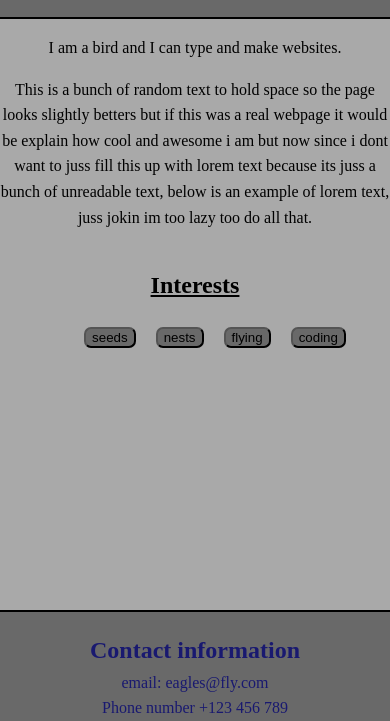
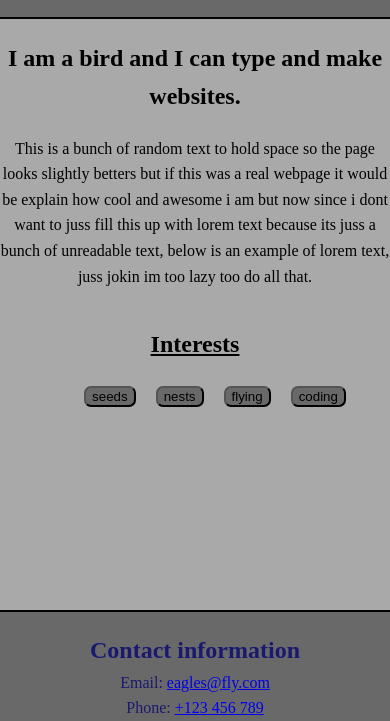
Before and after one commit to wytee64/wad-pages-and-practices, a website: page index.html in a window 390 px wide. Shown: the part 123-844 px from the top of the page. Drawn offline with Linux system fonts and the light colour scheme.

Commit message:
make the email and phone numbers actually work when pressed on

```diff
--- a/index.html
+++ b/index.html
@@ -13,7 +13,7 @@
     <h1>big bird</h1>
 </header>
     <section id="aboutMe">
-        <p>I am a bird and I can type and make websites.</p>
+        <h2>I am a bird and I can type and make websites.</h2>
         <p>This is a bunch of random text to hold space so the page looks slightly betters but if this was a real webpage it would be explain how cool and awesome i am but now since i dont want to juss fill this up with lorem text because its juss a bunch of unreadable text, below is an example of lorem text, juss jokin im too lazy too do all that.</p>
     </section>
 <section>
@@ -27,9 +27,10 @@
 </section>
 <footer>
     <h2 id="f-h2tag">Contact information</h2>
-    <p class="f-ptag">email: eagles@fly.com</p>
-    <p class="f-ptag">Phone number +123 456 789</p>
+    <p class="f-ptag">Email: <a href="mailto:eagles@fly.com">eagles@fly.com</a></p>
+    <p class="f-ptag">Phone: <a href="tel:+123456789">+123 456 789</a></p>
 </footer>
+
 
 
 
```
